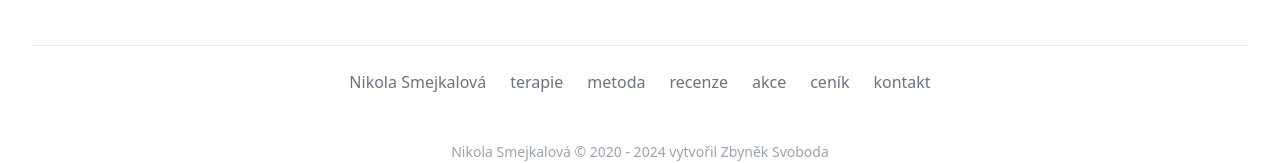
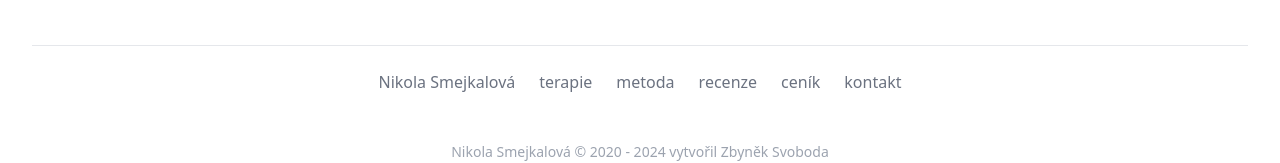
Before and after one commit to wentura/nikolasmejkalova.cz, a Next.js app: page / in a window 1280 px wide. Shown: the part 6779-6942 px from the top of the page. Built offline with nearby package versions, Linux system fonts and the light colour scheme.

Commit message:
menu akce komented out

```diff
--- a/components/footer.jsx
+++ b/components/footer.jsx
@@ -37,12 +37,7 @@
           >
             blog
           </Link> */}
-          <Link
-            href="/akce"
-            className="text-gray-500 transition duration-100 hover:text-yellow-600"
-          >
-            akce
-          </Link>
+
           <Link
             href="/cenik"
             className="text-gray-500 transition duration-100 hover:text-yellow-600"
```
